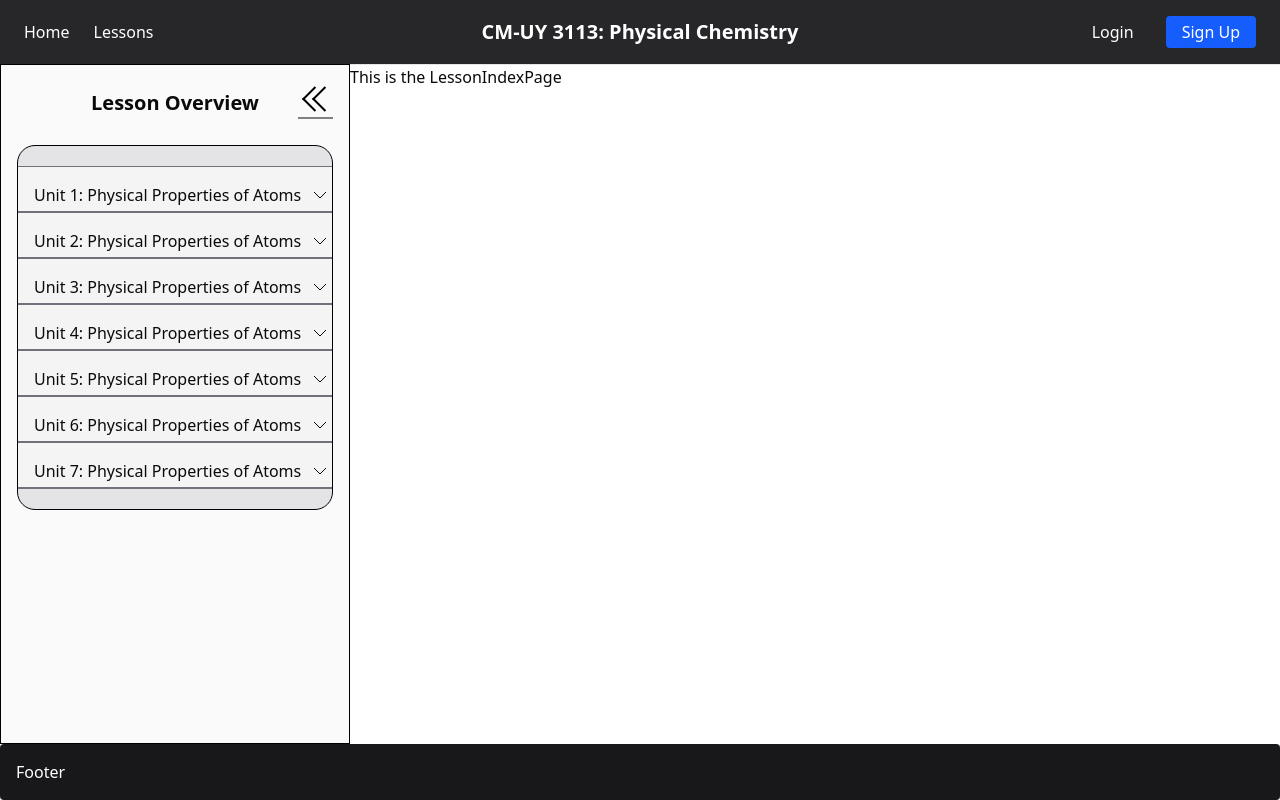
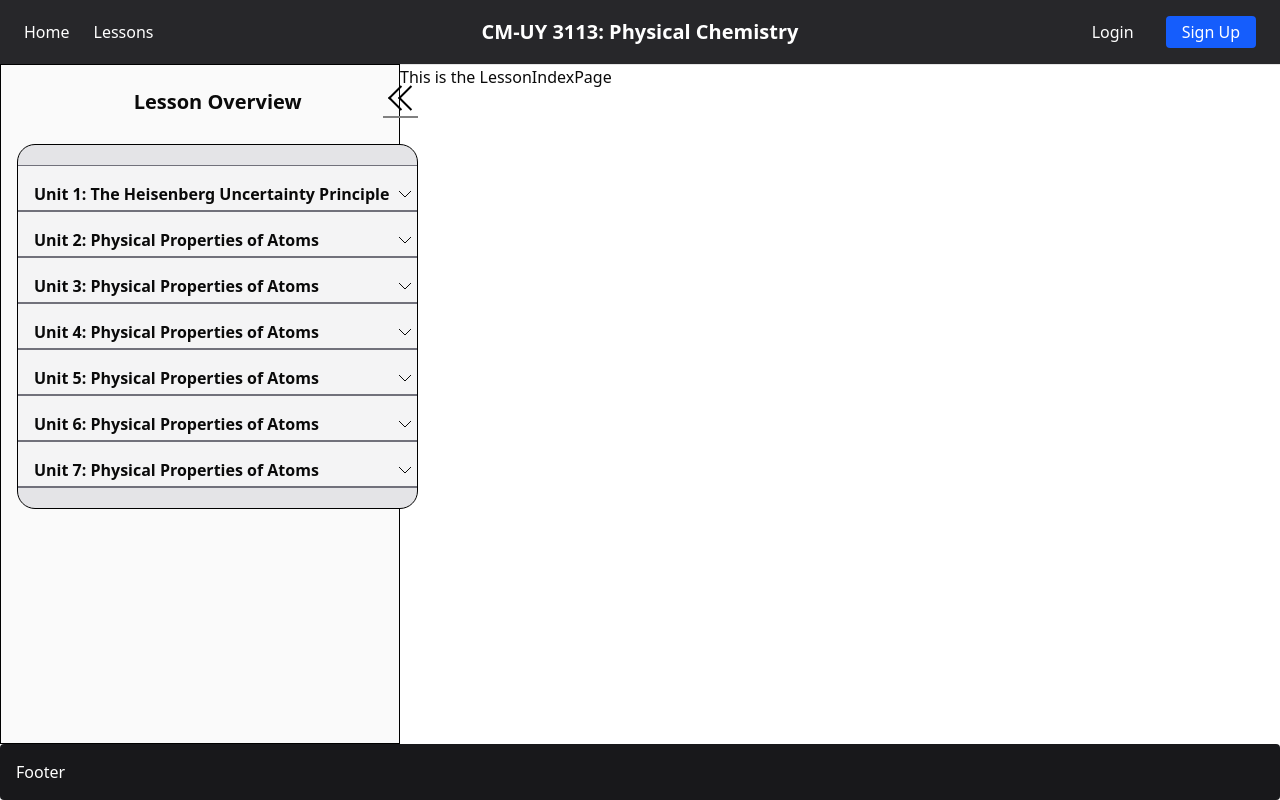
Before and after one commit to william-wei0/PhysicalChem, a React (Vite) app: page /lessons in a window 1280 px wide. Built offline with nearby package versions, Linux system fonts and the light colour scheme.

Commit message:
redesigned sidebar

```diff
--- a/package.json
+++ b/package.json
@@ -33,6 +33,7 @@
     "react-katex": "^3.1.0",
     "react-router": "^7.12.0",
     "react-router-dom": "^7.12.0",
+    "react-router-hash-link": "^2.4.3",
     "tailwind-merge": "^3.4.0",
     "tailwindcss": "^4.1.18",
     "three": "^0.182.0"
@@ -46,6 +47,7 @@
     "@types/react": "^19.2.5",
     "@types/react-dom": "^19.2.3",
     "@types/react-katex": "^3.0.4",
+    "@types/react-router-hash-link": "^2.4.9",
     "@vitejs/plugin-react": "^5.1.1",
     "babel-plugin-react-compiler": "^1.0.0",
     "eslint": "^9.39.3",
--- a/src/components/Sidebar.tsx
+++ b/src/components/Sidebar.tsx
@@ -1,20 +1,16 @@
-import {
-  Accordion,
-  AccordionContent,
-  AccordionItem,
-  AccordionTrigger,
-} from "./accordion/accordion";
-import { Link } from "react-router";
+import { Accordion, AccordionContent, AccordionItem, AccordionTrigger } from "./accordion/accordion";
+import { HashLink } from 'react-router-hash-link';
 import styles from "./styles/sidebar.module.css";
 import MinimizeSidebarButton from "./buttons/MinimizeSidebarButton";
 import ExpandSidebarButton from "./buttons/ExpandSidebarButton";
 import clsx from "clsx";
 import type { CSSProperties } from "react";
+import { useState, useEffect } from "react";
 
 type LinksAccordionProps = {
   id: string;
   title: string;
-  content?: React.ReactNode;
+  content?: React.ReactNode[];
   triggerClassName?: string;
   triggerStyle?: CSSProperties;
   contentClassName?: string;
@@ -24,84 +20,81 @@ type LinksAccordionProps = {
 const section: LinksAccordionProps[] = [
   {
     id: "1",
-    title: "Unit 1: Physical Properties of Atoms",
-    content: "unit1",
-    triggerClassName: clsx(
-      styles.accordionTrigger,
-      styles.underlineAnimation,
-      "border-t",
-    ),
+    title: "Unit 1: The Heisenberg Uncertainty Principle",
+    content: [
+      <HashLink to="/lessons/lesson1#1.1 Single Slit Diffraction">1.1: Single Slit Diffraction</HashLink>,
+      <HashLink to="/lessons/lesson1#1.2 The Heisenberg Uncertainty Principle">1.2: Heisenberg Uncertainty Principle</HashLink>,
+      <HashLink to="/lessons/lesson1#1.3 Single Slit Simulation">1.3: Single Slit Simulation</HashLink>,
+    ],
+    triggerClassName: clsx(styles.accordionTrigger, styles.underlineAnimation, "border-t"),
   },
   {
     id: "2",
     title: "Unit 2: Physical Properties of Atoms",
-    content: "unit2",
+    content: ["unit2"],
   },
   {
     id: "3",
     title: "Unit 3: Physical Properties of Atoms",
-    content: (
-      <Link to="/">
-        3.3: The Superposition of 1s2pz
-      </Link>
-    ),
+    content: [<HashLink to="/">3.3: The Superposition of 1s2pz</HashLink>],
   },
   {
     id: "4",
     title: "Unit 4: Physical Properties of Atoms",
-    content: (
-      <Link to="/">
-        3.3: The Superposition of 1s2pz
-      </Link>
-    ),
+    content: [<HashLink to="/">3.3: The Superposition of 1s2pz</HashLink>],
   },
   {
     id: "5",
     title: "Unit 5: Physical Properties of Atoms",
-    content: (
-      <Link to="/">
-        3.3: The Superposition of 1s2pz
-      </Link>
-    ),
+    content: [<HashLink to="/">3.3: The Superposition of 1s2pz</HashLink>],
   },
   {
     id: "6",
     title: "Unit 6: Physical Properties of Atoms",
-    content: (
-      <Link to="/">
-        3.3: The Superposition of 1s2pz
-      </Link>
-    ),
+    content: [<HashLink to="/">3.3: The Superposition of 1s2pz</HashLink>],
   },
   {
     id: "7",
     title: "Unit 7: Physical Properties of Atoms",
-    content: (
-      <Link to="/">
-        3.3: The Superposition of 1s2pz
-      </Link>
-    ),
+    content: [<HashLink to="/">3.3: The Superposition of 1s2pz</HashLink>],
   },
 ];
 
-export default function Sidebar({
-  isOpen,
-  onToggle,
-}: {
-  isOpen: boolean;
-  onToggle: () => void;
-}) {
+export default function Sidebar({ isOpen, onToggle }: { isOpen: boolean; onToggle: () => void }) {
+  const [headerVisible, setHeaderVisible] = useState(true);
+  const [headerHeight, setHeaderHeight] = useState(0);
+
+  useEffect(() => {
+  const header = document.querySelector('header');
+  if (!header) return;
+
+  const intersectionObserver = new IntersectionObserver(
+    ([entry]) => setHeaderVisible(entry.isIntersecting),
+    { threshold: 0 }
+  );
+
+  const resizeObserver = new ResizeObserver(([entry]) => {
+    setHeaderHeight(entry.contentRect.height);
+  });
+
+  intersectionObserver.observe(header);
+  resizeObserver.observe(header);
+
+  return () => {
+    intersectionObserver.disconnect();
+    resizeObserver.disconnect();
+  };
+}, []);
+
   return (
     <div className="bg-zinc-50 flex-1 border border-black relative">
       {isOpen && (
-        <div className="p-4">
-          <MinimizeSidebarButton
-            onClick={onToggle}
-            className="absolute right-2 top-2 z-10"
-          />
-          <header className="text-center font-bold text-xl p-2 mb-5">
-            Lesson Overview
-          </header>
+        <div
+          className="p-4 fixed transition-[top] duration-500 ease-in-out"
+          style={{ top: headerVisible ? headerHeight : 0 }}
+        >
+          <MinimizeSidebarButton onClick={onToggle} className="absolute right-2 top-2 z-10" />
+          <header className="text-center font-bold text-xl p-2 mb-5">Lesson Overview</header>
           <div className="bg-zinc-200 rounded-2xl border border-black pb-5 pt-5">
             <Accordion>
               {section.map((item) => (
@@ -110,24 +103,21 @@ export default function Sidebar({
                     className={
                       item.triggerClassName
                         ? item.triggerClassName
-                        : clsx(
-                            styles.accordionTrigger,
-                            styles.underlineAnimation,
-                          )
+                        : clsx(styles.accordionTrigger, styles.underlineAnimation)
                     }
                     style={item.triggerStyle}
                   >
                     {item.title}
                   </AccordionTrigger>
-                  <AccordionContent
-                    className={
-                      item.contentClassName
-                        ? item.contentClassName
-                        : clsx("text-left relative", styles.lessonItem)
-                    }
-                  >
-                    {item.content}
-                  </AccordionContent>
+                  {item.content?.map((content, index) => (
+                    <AccordionContent
+                      key={index}
+                      className={item.contentClassName ? item.contentClassName : styles.linkItem}
+                      style={item.contentStyle}
+                    >
+                      {content}
+                    </AccordionContent>
+                  ))}
                 </AccordionItem>
               ))}
             </Accordion>
@@ -135,7 +125,7 @@ export default function Sidebar({
         </div>
       )}
       {!isOpen && (
-        <div className="bg-zinc-100 h-full">
+        <div className="bg-zinc-100 h-full flex items-center">
           <ExpandSidebarButton onClick={onToggle} className="h-full" />
         </div>
       )}
--- a/src/components/buttons/ExpandSidebarButton.tsx
+++ b/src/components/buttons/ExpandSidebarButton.tsx
@@ -20,7 +20,8 @@ export default function ExpandSidebarButton({
         '--arrow-size': "25px",
       } as CSSProperties}
       aria-label="Close"
-    ><span className={clsx(styles.arrow, styles.right)}/>
+    >
+      <span className={clsx(styles.arrow, styles.right)}/>
     </button>
   );
 }
--- a/src/components/styles/sidebar.module.css
+++ b/src/components/styles/sidebar.module.css
@@ -1,10 +1,8 @@
 @reference "../../styles/global.css";
 
 .accordionTrigger {
-    @apply relative w-full text-left border-b-2 border-zinc-500 pl-4 pt-4 pb-1 bg-zinc-100;
+  @apply relative w-full font-semibold text-left border-b-2 border-zinc-500 pl-4 pt-4 pb-1 bg-zinc-100;
 }
-
-
 
 .underlineAnimation::after {
   content: "";
@@ -24,8 +22,13 @@
   width: 100%;
 }
 
-.lessonItem {
-  @apply pl-8 pr-4 py-2 bg-zinc-200 hover:bg-zinc-100
+.linkItem {
+  @apply bg-zinc-200 hover:bg-zinc-100
          cursor-pointer transition-colors duration-150 border-l-3
-         border-transparent hover:border-zinc-500 border-b-black border-b;
+         border-transparent hover:border-zinc-500 border-b-black border-b
+         text-left relative font-medium;
 }
+
+.linkItem a {
+  @apply block w-full pl-6 pr-4 py-2;
+}
--- a/src/pages/Lessons/LessonLayout.tsx
+++ b/src/pages/Lessons/LessonLayout.tsx
@@ -14,7 +14,7 @@ export default function LessonLayout(): JSX.Element {
                 [grid-template-areas:'header_header''sidebar_main''footer_footer']
                 transition-[grid-template-columns] duration-500 ease-in-out"
       style={{
-        gridTemplateColumns: isSidebarOpen ? '350px 1fr' : '52px 1fr'
+        gridTemplateColumns: isSidebarOpen ? '400px 1fr' : '52px 1fr'
       }}
     >
       <header className="[grid-area:header]">
--- a/src/pages/Lessons/LessonSection.tsx
+++ b/src/pages/Lessons/LessonSection.tsx
@@ -1,9 +1,9 @@
 import clsx from "clsx"
 import "./styles/lessons.css"
 
-export default function LessonSection({children, className} : {children? : React.ReactNode, className? : string}) {
+export default function LessonSection({children, className, id} : {children? : React.ReactNode, className? : string, id? :string}) {
     return (
-        <section className={clsx("lessonSection", className)}>
+        <section className={clsx("lessonSection", className)} id={id}>
             {children}
         </section>
     )
--- a/src/pages/Lessons/Unit1Pages/Lesson1_Unit1_Page.tsx
+++ b/src/pages/Lessons/Unit1Pages/Lesson1_Unit1_Page.tsx
@@ -9,7 +9,7 @@ export default function Lesson2Page() {
     <div className="lessonPage">
       <h1>Lesson 1. Single Slit Diffraction and the Heisenberg Uncertainty Principle</h1>
 
-      <LessonSection>
+      <LessonSection id={"1.1 Single Slit Diffraction"}>
         <h2>1.1 Single Slit Diffraction</h2>
         <p>
           To observe the uncertainty principle, we can explore the single slit diffraction experiment. The experiment
@@ -54,7 +54,7 @@ export default function Lesson2Page() {
           <BlockMath math="\begin{equation} \Delta x \Delta p_{x} = p w \sin{\alpha} \end{equation}"></BlockMath>
         </p>
       </LessonSection>
-      <LessonSection>
+      <LessonSection id={"1.2 The Heisenberg Uncertainty Principle"}>
         <h2>1.2 The Heisenberg Uncertainty Principle</h2>
         <p>
           Working on the equation further, we can relate the angle <InlineMath math="\alpha" /> to the wavelength{" "}
@@ -123,7 +123,7 @@ export default function Lesson2Page() {
           the uncertainity in the photon's momentum.
         </p>
       </LessonSection>
-      <LessonSection>
+      <LessonSection id={"1.3 Single Slit Simulation"}>
         <h2>1.3 Single Slit Simulation</h2>
         <p>
           Below is a simulation of the diagram in Figure 1.1. Click on the "Controls" to control the diffraction slit
```
Also changed, not shown: 1 other file (tests, documents, lock files or other folders).
